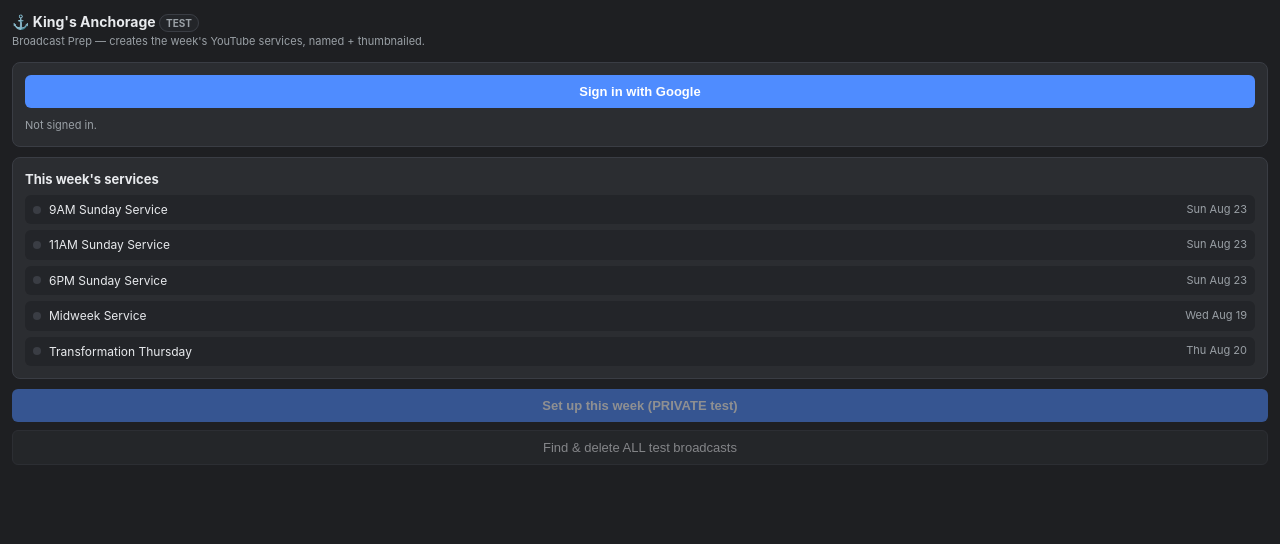
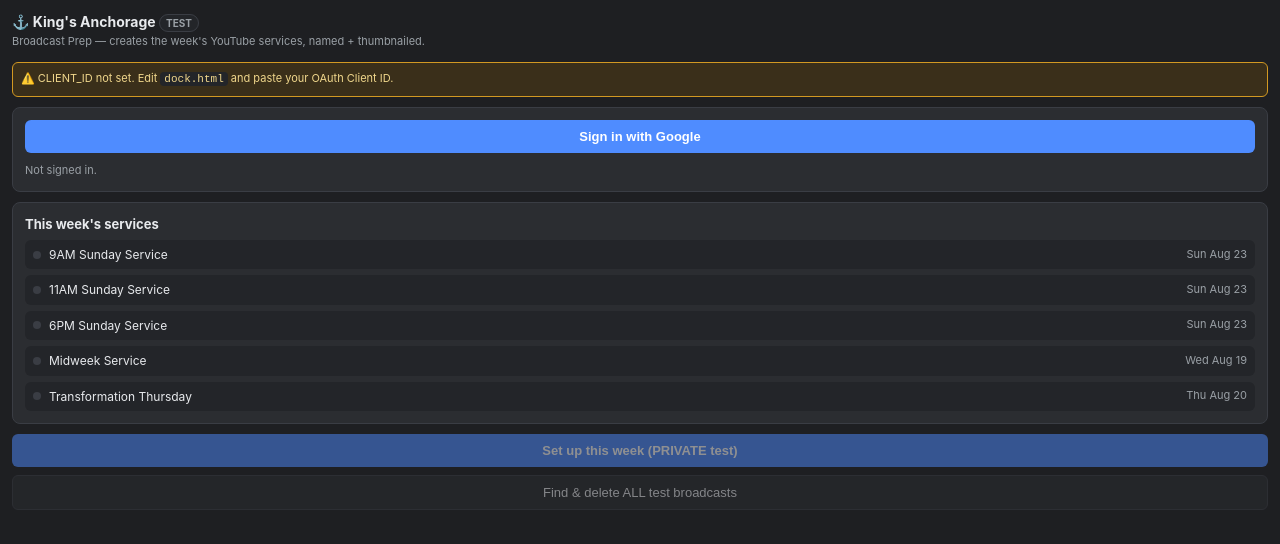
Before and after one commit to AwsomT/kings-anchorage-broadcast-prep, a plain HTML site: page dock.html in a window 1280 px wide. Drawn offline with Linux system fonts and the light colour scheme.

Commit message:
Reset Client ID to placeholder; clarify hosting is on AwsomT account

```diff
--- a/dock.html
+++ b/dock.html
@@ -68,7 +68,7 @@
 /* ============================================================
    CONFIG — edit these two, then the services if needed.
    ============================================================ */
-const CLIENT_ID = "1090702033261-4gucn2sh38k6orf0n862jg4s88it2ago.apps.googleusercontent.com";
+const CLIENT_ID = "PASTE_YOUR_CLIENT_ID_HERE.apps.googleusercontent.com";
 // Works at any host/path — localhost or a GitHub Pages sub-path. Register THIS exact
 // value (printed in the browser console on load) as an Authorized redirect URI.
 const REDIRECT_URI = window.location.origin + window.location.pathname;
```
Also changed, not shown: index.html (+1 -1 lines), 1 other file.
